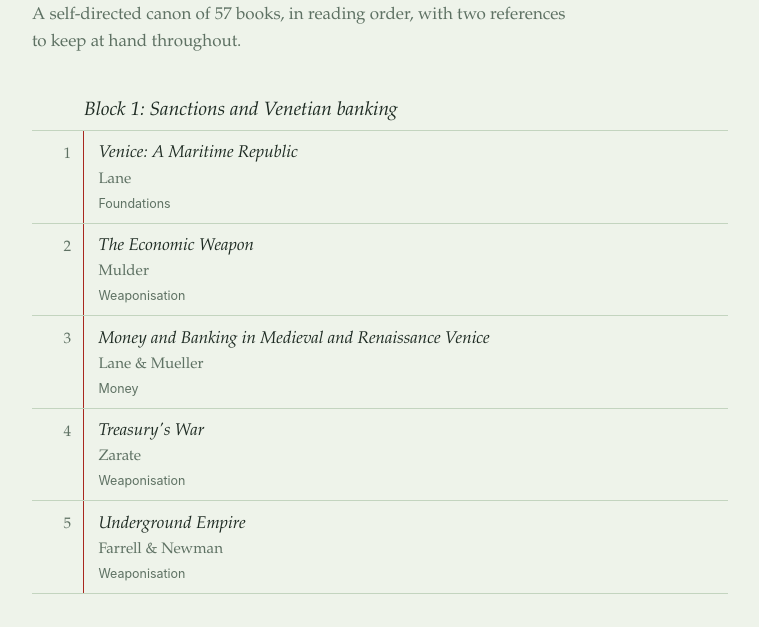
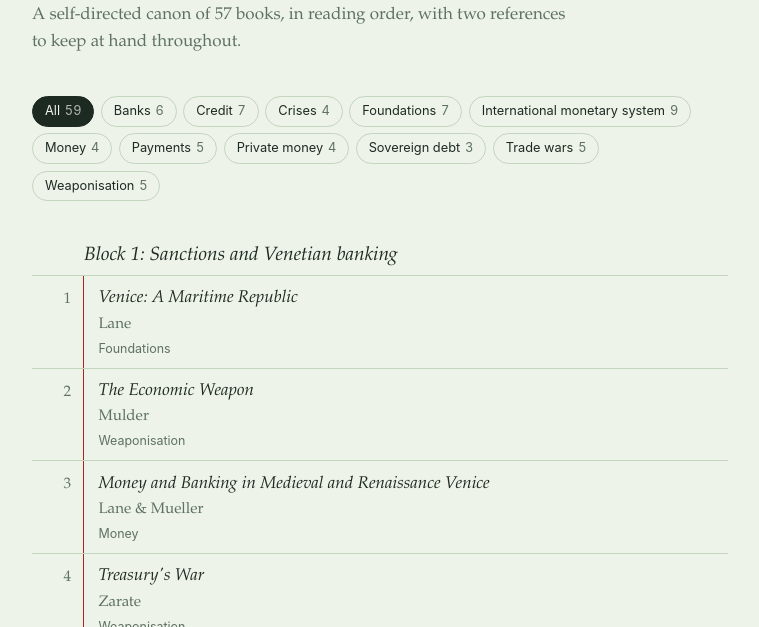
Before and after one commit to ggglni/financial-history, a plain HTML site: page index.html in a window 1280 px wide. Shown: the part 102-729 px from the top of the page, without its empty margins (260-1019 px from the left). Drawn offline with Linux system fonts and the light colour scheme.

Commit message:
Add category filter above the reading list
Co-Authored-By: Claude Opus 5.5 <noreply@anthropic.com>

```diff
--- a/index.html
+++ b/index.html
@@ -31,6 +31,14 @@ li{display:grid;grid-template-columns:3.25rem 1fr;border-bottom:1px solid var(--
 .title{font-style:italic;display:block}
 .author{display:block;color:var(--muted);font-size:.95rem}
 .tag{display:block;margin-top:.15rem;font-family:var(--sans);font-size:.78rem;color:var(--muted)}
+.filters{display:flex;flex-wrap:wrap;gap:.4rem;margin:0 0 2.5rem;padding:0;list-style:none;border:0}
+.filters button{font-family:var(--sans);font-size:.8rem;line-height:1;padding:.5rem .75rem;border:1px solid var(--rule);border-radius:999px;background:transparent;color:var(--ink);cursor:pointer}
+.filters button:hover{border-color:var(--muted)}
+.filters button:focus-visible{outline:2px solid var(--red);outline-offset:2px}
+.filters button[aria-pressed="true"]{background:var(--ink);border-color:var(--ink);color:var(--paper)}
+.filters .count{color:var(--muted);margin-left:.3rem;font-variant-numeric:tabular-nums}
+.filters button[aria-pressed="true"] .count{color:inherit;opacity:.7}
+[hidden]{display:none!important}
 @media (max-width:30rem){
   main{padding-top:2rem}
   li{grid-template-columns:2.25rem 1fr}
@@ -42,6 +50,7 @@ li{display:grid;grid-template-columns:3.25rem 1fr;border-bottom:1px solid var(--
 <main>
   <h1>Financial history</h1>
   <p class="lede">A self-directed canon of 57 books, in reading order, with two references to keep at hand throughout.</p>
+  <nav class="filters" id="filters" aria-label="Filter by category"></nav>
     <section class="group">
       <h2>Block 1: Sanctions and Venetian banking</h2>
       <ol>
@@ -137,5 +146,43 @@ li{display:grid;grid-template-columns:3.25rem 1fr;border-bottom:1px solid var(--
       </ol>
     </section>
 </main>
+<script>
+(function(){
+  var nav=document.getElementById('filters');
+  var items=[].slice.call(document.querySelectorAll('.group li'));
+  var groups=[].slice.call(document.querySelectorAll('.group'));
+  var slug=function(s){return s.toLowerCase().replace(/[^a-z0-9]+/g,'-').replace(/^-|-$/g,'')};
+  var counts={};
+  items.forEach(function(li){
+    var cat=li.querySelector('.tag').textContent.trim();
+    li.dataset.cat=slug(cat);
+    counts[cat]=(counts[cat]||0)+1;
+  });
+  var cats=Object.keys(counts).sort();
+  var buttons=[];
+  function add(label,key,n){
+    var b=document.createElement('button');
+    b.type='button'; b.dataset.cat=key;
+    b.innerHTML=label+'<span class="count">'+n+'</span>';
+    b.addEventListener('click',function(){
+      // Clicking the active category again goes back to showing everything
+      apply(key===current?'':key);
+      history.replaceState(null,'',current?'#'+current:location.pathname);
+    });
+    nav.appendChild(b); buttons.push(b);
+  }
+  add('All','',items.length);
+  cats.forEach(function(c){add(c,slug(c),counts[c])});
+  var current='';
+  function apply(key){
+    current=key;
+    buttons.forEach(function(b){b.setAttribute('aria-pressed',b.dataset.cat===key)});
+    items.forEach(function(li){li.hidden=!!key&&li.dataset.cat!==key});
+    groups.forEach(function(g){g.hidden=!g.querySelector('li:not([hidden])')});
+  }
+  var start=location.hash.slice(1);
+  apply(cats.some(function(c){return slug(c)===start})?start:'');
+})();
+</script>
 </body>
 </html>
```
